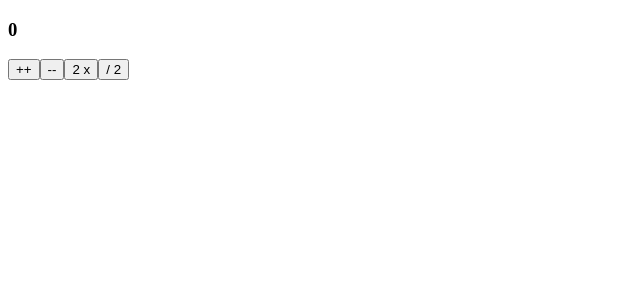
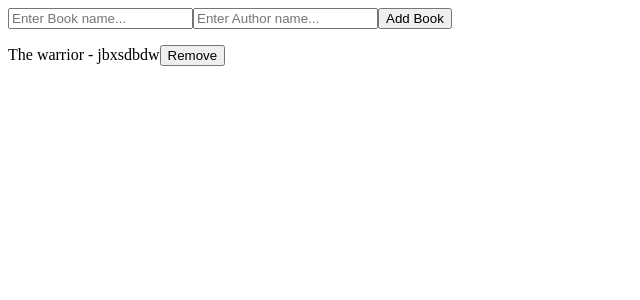
Before and after one commit to Ashutoshhere18/React-Js, a React (Vite) app in the folder React-User/: page / in a window 1280 px wide. Shown: the top 300 px of the page, without its empty margins (0-640 px from the left). Built offline with nearby package versions, Linux system fonts and the light colour scheme.

Commit message:
06/08/2025

```diff
--- a/React-User/src/App.jsx
+++ b/React-User/src/App.jsx
@@ -3,6 +3,7 @@ import './App.css'
 // import Users from './assets/UserData.js';
 // import Display from './components/Display.jsx';
 import Counter from './components/Hooks'
+import Books from './components/Books/books'
 function App() {
   return (
     <>
@@ -16,7 +17,9 @@ function App() {
 
       }
 
-        <Counter/>
+        {/* <Counter/> */}
+
+        {<Books/>}
     </>
 
   )
--- /dev/null
+++ b/React-User/src/components/Books/books.css
@@ -0,0 +1,4 @@
+.input{
+    width: 200px;
+    height:60px;
+}
--- /dev/null
+++ b/React-User/src/components/Books/books.jsx
@@ -0,0 +1,56 @@
+import './books';
+import { useState } from 'react';
+
+const Books=()=>{
+    const [BooksList,Listcount]= useState([{
+
+    id:1,
+    Title:"The warrior",
+    Author:"jbxsdbdw"
+}]);
+
+const [Title,SetTitle]=useState("");
+const [Author,SetAuthor]=useState("");
+
+    return(
+    <>
+     <input className='input' type="text" placeholder='Enter Book name...' value={Title}
+     onChange={(e)=>SetTitle(e.target.value)} />
+     <input className='input' type="text" placeholder='Enter Author name...' value={Author}
+     onChange={(e)=>SetAuthor(e.target.value)}/>
+     <button className='AddBtn' onClick={()=>{
+      const Book={
+        id:Date.now(),
+        Title:Title,
+        Author:Author
+      };
+
+      Listcount([...BooksList,Book])
+     }}
+
+     >Add Book</button>
+     {
+        BooksList.map((Bk,index)=>{
+          return(
+              <p key={index}>
+             {Bk.Title} - {Bk.Author}
+             <button className='RemoveBook' onClick={()=>{
+                const temp=[...BooksList];
+                temp.splice(index,1);
+                Listcount(temp);
+             }}>
+                 Remove
+             </button>
+            </p>
+          )
+        })
+     }
+    </>
+
+)
+
+
+
+}
+
+export default Books;
--- a/React-User/src/components/Hooks.jsx
+++ b/React-User/src/components/Hooks.jsx
@@ -1,35 +1,35 @@
-import {useState} from 'react';
-export default function Counter() {
-    const [count,Setcount]= useState(0);
-    const add=()=>{
-        let temp= count;
-        temp++;
-        Setcount(temp);
-    }
+// import {useState} from 'react';
+// export default function Counter() {
+//     const [count,Setcount]= useState(0);
+//     const add=()=>{
+//         let temp= count;
+//         temp++;
+//         Setcount(temp);
+//     }
 
-    const sub=()=>{
-        let temp=count;
-        temp--;
-        Setcount(temp);
-    }
+//     const sub=()=>{
+//         let temp=count;
+//         temp--;
+//         Setcount(temp);
+//     }
 
-    const mul=()=>{
-      let temp=count;
-      temp*=2;
-      Setcount(temp);
-    }
-    const Div=()=>{
-      let temp=count;
-      temp/=2;
-      Setcount(temp);
-    }
-  return (
-    <div>
-      <h3>{count}</h3>
-      <button onClick={add}>++</button>
-      <button onClick={sub}>--</button>
-      <button onClick={mul}> 2 x</button>
-      <button onClick={Div}>/ 2</button>
-    </div>
-  )
-}
+//     const mul=()=>{
+//       let temp=count;
+//       temp*=2;
+//       Setcount(temp);
+//     }
+//     const Div=()=>{
+//       let temp=count;
+//       temp/=2;
+//       Setcount(temp);
+//     }
+//   return (
+//     <div>
+//       <h3>{count}</h3>
+//       <button onClick={add}>++</button>
+//       <button onClick={sub}>--</button>
+//       <button onClick={mul}> 2 x</button>
+//       <button onClick={Div}>/ 2</button>
+//     </div>
+//   )
+// }
```
